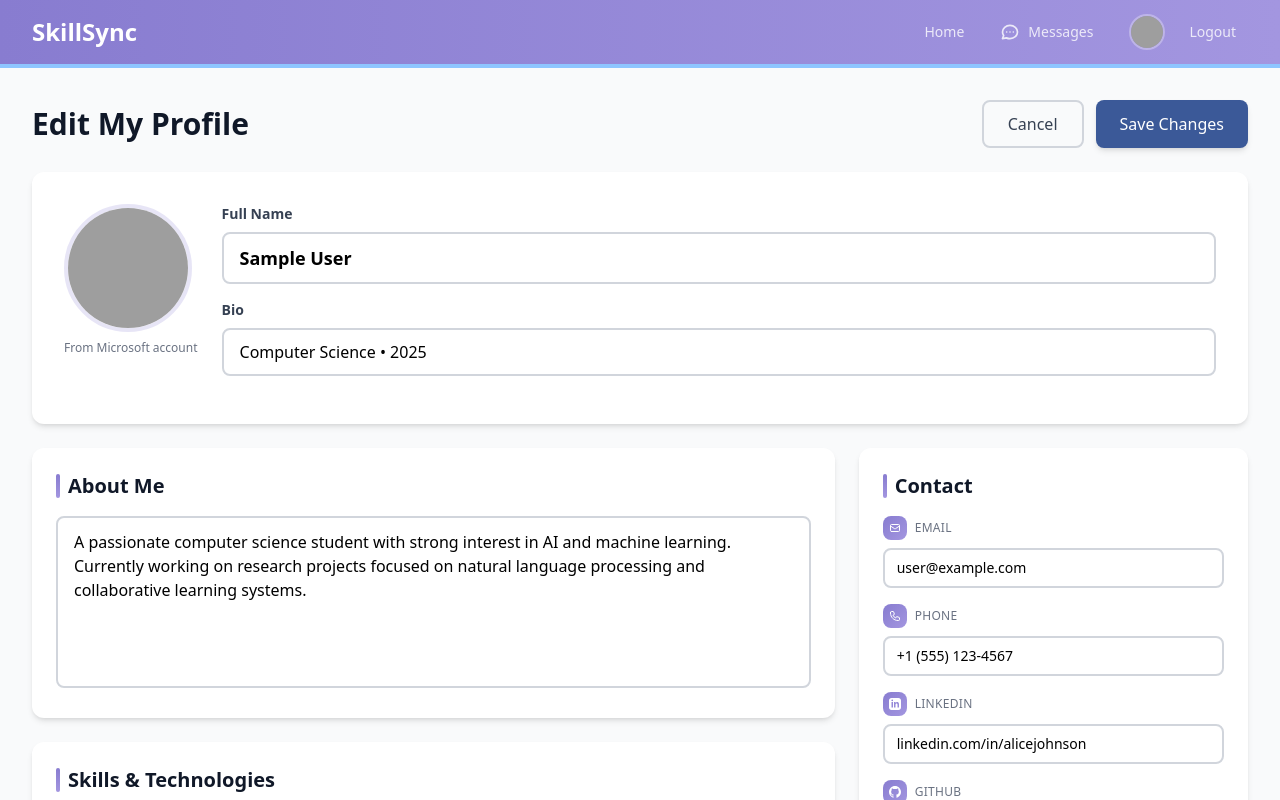
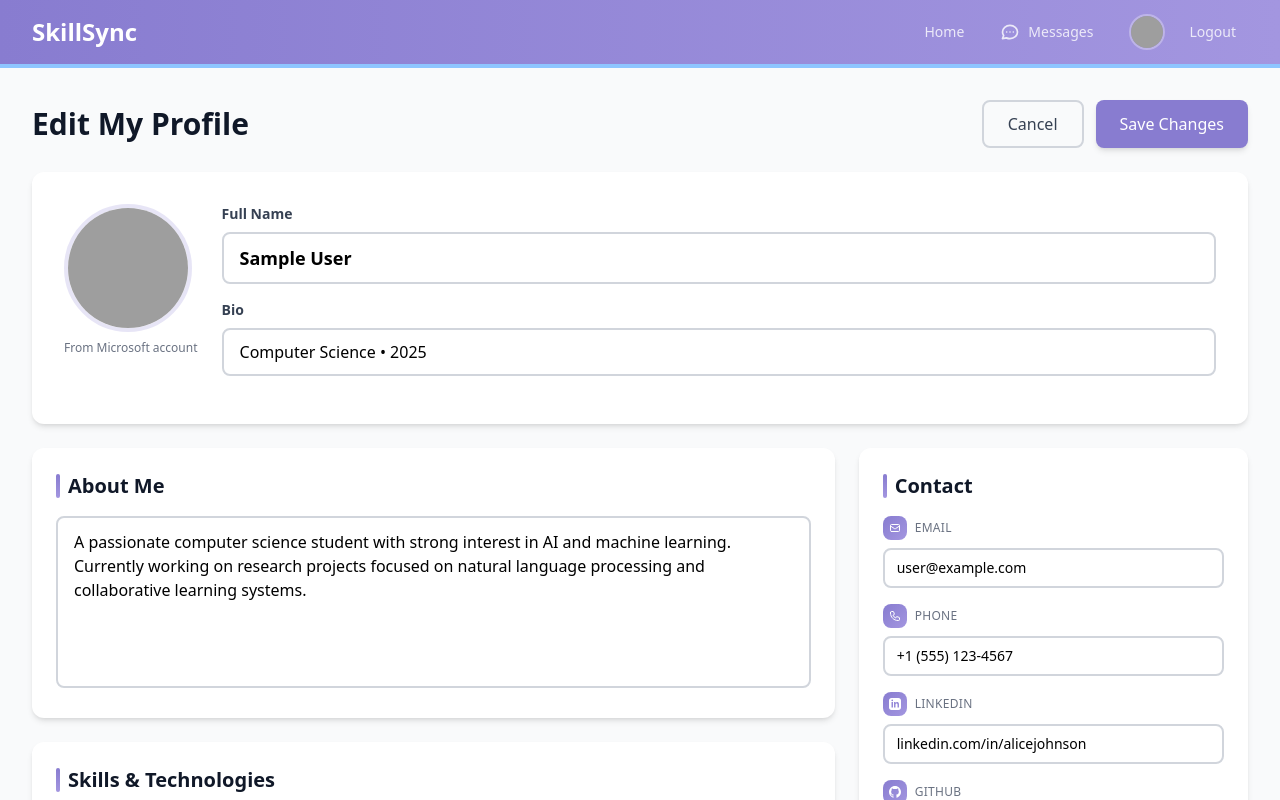
Before and after one commit to TempKev123/SkillSync-SP2, a React (Vite) app: page /profile/edit in a window 1280 px wide. Shown: the top 800 px of the page. Built offline with nearby package versions, Linux system fonts and the light colour scheme; no server answers; sample sign-in values are in the browser's storage; grey boxes are pictures that could not be loaded.

Commit message:
change save and edit button color on profile page

```diff
--- a/src/components/ProfileEditComponents.jsx
+++ b/src/components/ProfileEditComponents.jsx
@@ -120,7 +120,7 @@ const ProfileEditComponents = () => {
             </button>
             <button
               onClick={handleSaveProfile}
-              className="flex-1 sm:flex-none bg-[#3b5998] hover:bg-[#2d4373] text-white px-4 sm:px-6 py-2 sm:py-2.5 rounded-lg font-medium transition-colors text-sm sm:text-base shadow-md"
+              className="flex-1 sm:flex-none bg-[#887cd0] hover:bg-[#a396e0] text-white px-4 sm:px-6 py-2 sm:py-2.5 rounded-lg font-medium transition-colors text-sm sm:text-base shadow-md"
             >
               Save Changes
             </button>
--- a/src/components/profileComponents.jsx
+++ b/src/components/profileComponents.jsx
@@ -61,7 +61,7 @@ const ProfileComponents = () => {
           <h1 className="text-2xl sm:text-3xl font-bold text-gray-900">My Profile</h1>
           <button
             onClick={handleEditProfile}
-            className="bg-[#3b5998] hover:bg-[#2d4373] text-white px-4 sm:px-6 py-2 sm:py-2.5 rounded-lg font-medium transition-colors text-sm sm:text-base w-full sm:w-auto"
+            className="bg-[#887cd0] hover:bg-[#a396e0] text-white px-4 sm:px-6 py-2 sm:py-2.5 rounded-lg font-medium transition-colors text-sm sm:text-base w-full sm:w-auto"
           >
             Edit Profile
           </button>
```
